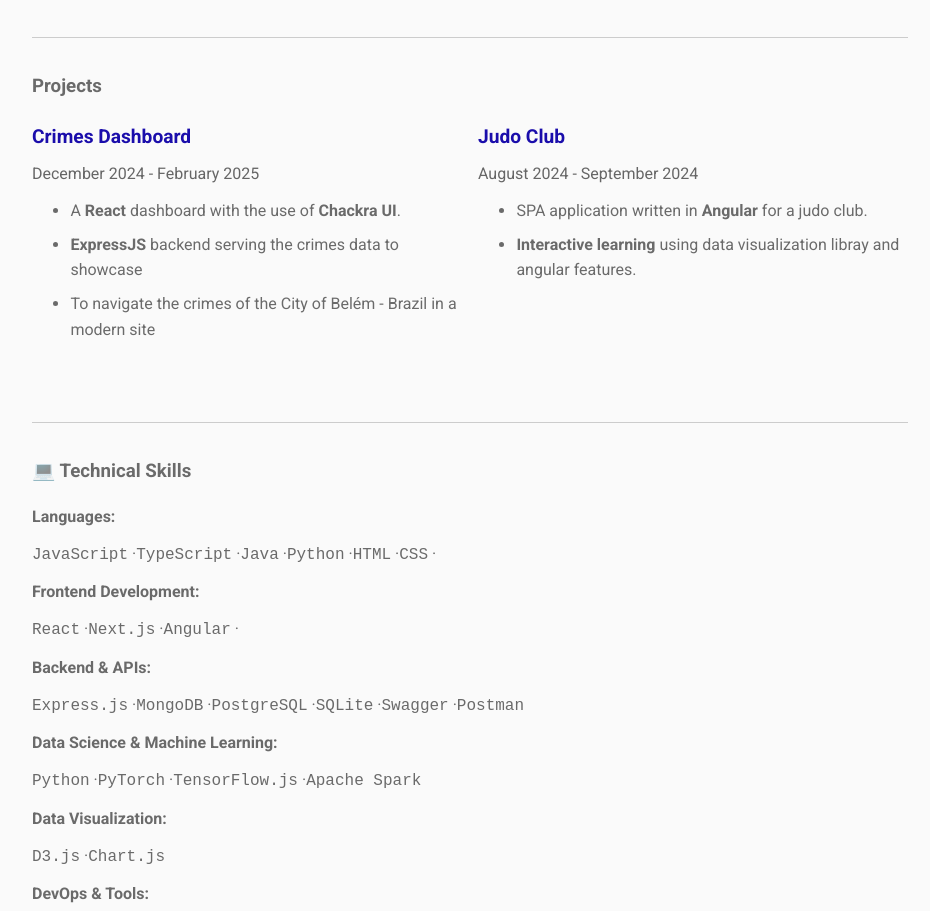
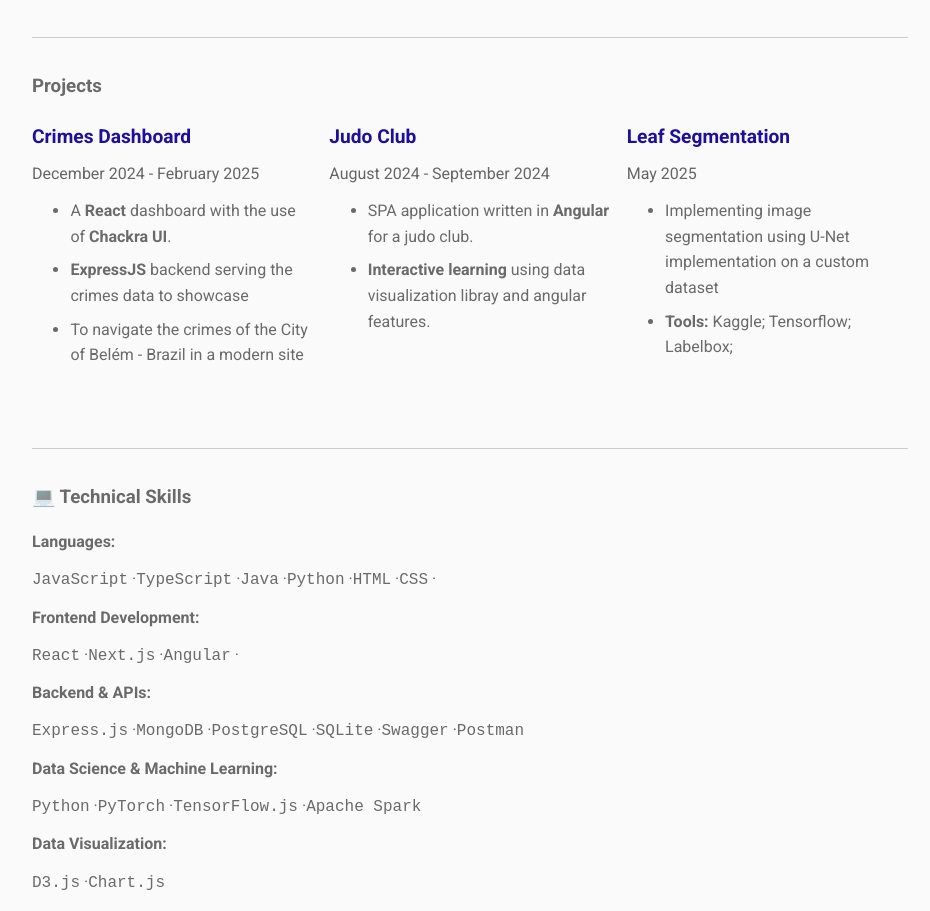
Before and after one commit to shortpathfirst/myblog, a Next.js app: page /myblog/resume in a window 1280 px wide. Shown: the part 969-1880 px from the top of the page, without its empty margins (332-1262 px from the left). Built offline with nearby package versions, Linux system fonts and the light colour scheme.

Commit message:
Updated resume

```diff
--- a/src/_posts/crimebelem.mdx
+++ b/src/_posts/crimebelem.mdx
@@ -17,7 +17,7 @@ tags: [
 ### 1. Data collection
 The data is obtained through web scraping and comes in raw GeoJSON format, often including unnecessary or redundant information.
 
-<img src="/myblog/postimages/crimepost/process2.PNG" width="500"/>
+<img src="/myblog/postimages/crimepost/process2.png" width="500"/>
 
 - [Openstreetmap](https://www.openstreetmap.org/)
 - [Consulta de Dados Estatísticos Criminais (CODEC)](https://codec.segup.pa.gov.br/)
--- a/src/app/resume/page.tsx
+++ b/src/app/resume/page.tsx
@@ -64,6 +64,16 @@ const Resume = () => {
                                 "descriptionList": [
                                     "SPA application written in <strong>Angular</strong> for a judo club. ",
                                     "<strong>Interactive learning</strong> using data visualization libray and angular features."
+                                ]
+                            },
+                            {
+                                "name": "Leaf Segmentation",
+                                "date": "May 2025",
+                                "isSite": false,
+                                "url": "https://www.kaggle.com/code/shortpathfirst/wineanalysis",
+                                "descriptionList": [
+                                    "Implementing image segmentation using U-Net implementation on a custom dataset ",
+                                    "<strong>Tools:</strong> Kaggle; Tensorflow; Labelbox;"
                                 ]
                             }
                         ].map((project, i) => (
```
Also changed, not shown: src/content/projects.json (+12 -0 lines), 1 other file (tests, documents, lock files or other folders).
